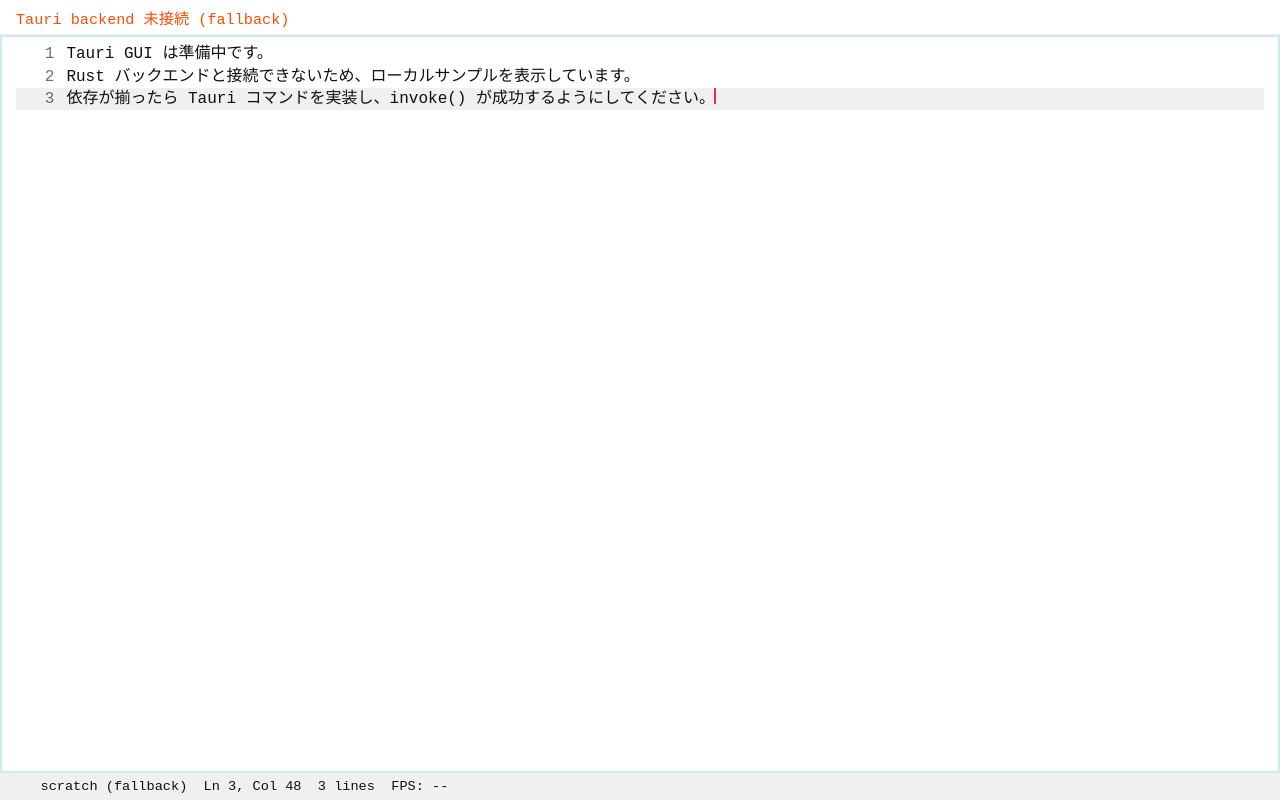
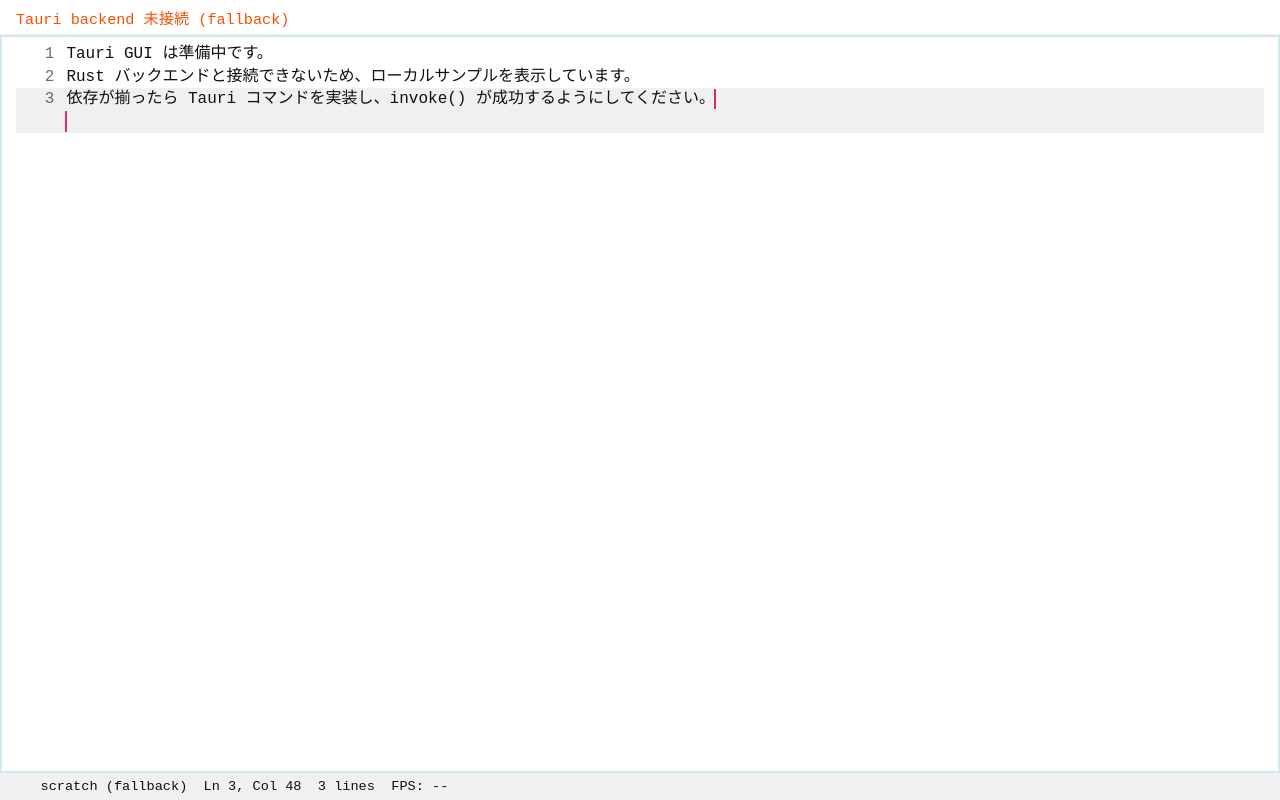
Before and after one commit to yuwki0131/altre, a React (Vite) app in the folder frontend/react/: page / in a window 1280 px wide. Built offline with nearby package versions, Linux system fonts and the light colour scheme.

Commit message:
fix cursor bugs (#24)
* fix cursor hight

* fix cursor hiding character

* fix cursor in last line

```diff
--- a/frontend/react/src/App.tsx
+++ b/frontend/react/src/App.tsx
@@ -13,7 +13,7 @@
   const editorRef = useRef<HTMLDivElement>(null);
   const activeLineRef = useRef<HTMLSpanElement | null>(null);
   const firstVisibleLineRef = useRef<HTMLSpanElement | null>(null);
-  const previousCursorLineRef = useRef<number>(0);
+  const previousDisplayIndexRef = useRef<number>(0);
   const previousTopLineRef = useRef<number>(0);
 
   useEffect(() => {
@@ -69,15 +69,16 @@
 
     const measure = () => {
       const rect = el.getBoundingClientRect();
+      const style = getComputedStyle(el);
       // 1行の高さを測定
       const probe = document.createElement('span');
       probe.textContent = 'A';
       probe.style.visibility = 'hidden';
       probe.style.position = 'absolute';
       probe.style.whiteSpace = 'pre';
-      probe.style.lineHeight = getComputedStyle(el).lineHeight;
-      probe.style.fontFamily = getComputedStyle(el).fontFamily;
-      probe.style.fontSize = getComputedStyle(el).fontSize;
+      probe.style.lineHeight = style.lineHeight;
+      probe.style.fontFamily = style.fontFamily;
+      probe.style.fontSize = style.fontSize;
       el.appendChild(probe);
       const lineH = probe.getBoundingClientRect().height || 16;
       // 1桁の幅（近似値）
@@ -85,8 +86,16 @@
       const chW = probe.getBoundingClientRect().width || 8;
       el.removeChild(probe);
 
-      const rows = Math.max(1, Math.floor(rect.height / Math.max(1, lineH)));
-      const cols = Math.max(8, Math.floor(rect.width / Math.max(1, chW)));
+      // WebView での端数発生により最終行が見切れないよう、
+      // 計測値は切り上げ、行数・列数は安全側（過小見積もり）で算出
+      const lineHPx = Math.max(1, Math.ceil(lineH));
+      const chWPx = Math.max(1, Math.ceil(chW));
+      const paddingV = (parseFloat(style.paddingTop || '0') || 0) + (parseFloat(style.paddingBottom || '0') || 0);
+      const paddingH = (parseFloat(style.paddingLeft || '0') || 0) + (parseFloat(style.paddingRight || '0') || 0);
+      const contentH = Math.max(0, rect.height - paddingV - 1); // 1px 安全マージン
+      const contentW = Math.max(0, rect.width - paddingH - 1);
+      const rows = Math.max(1, Math.floor(contentH / lineHPx));
+      const cols = Math.max(8, Math.floor(contentW / chWPx));
 
       setMeasuredRows(rows);
       setMeasuredCols(cols);
@@ -102,10 +111,31 @@
   }, [editorRef]);
 
   const viewportHeight = Math.max(1, measuredRows);
+  // 表示上のカーソル行インデックス（EOF+1 を仮想行として扱う）
+  const displayCursorIndex = useMemo(() => {
+    if (bufferLines.length === 0) return 0;
+    const lastIdx = Math.max(0, bufferLines.length - 1);
+    const lastLen = bufferLines[lastIdx]?.length ?? 0;
+    const isAtVirtualEOF = cursorLine === lastIdx && cursorColumn >= lastLen && bufferLines[lastIdx] !== '';
+    return isAtVirtualEOF ? bufferLines.length : cursorLine;
+  }, [bufferLines, cursorLine, cursorColumn]);
+
   const visibleStart = useMemo(() => {
-    const maxStart = Math.max(0, bufferLines.length - viewportHeight);
-    return Math.min(Math.max(0, topLine), maxStart);
-  }, [bufferLines.length, topLine, viewportHeight]);
+    // 末尾に 1 行ぶんの余白（仮想行）を加味してスクロール可能範囲を計算
+    const totalWithPadding = Math.max(1, bufferLines.length + 1);
+    const maxStart = Math.max(0, totalWithPadding - viewportHeight);
+    let start = Math.min(Math.max(0, topLine), maxStart);
+
+    // カーソル表示行が確実に見えるように start を補正
+    const lastVisible = start + viewportHeight - 1;
+    if (displayCursorIndex < start) {
+      start = displayCursorIndex;
+    } else if (displayCursorIndex > lastVisible) {
+      start = Math.min(maxStart, displayCursorIndex - (viewportHeight - 1));
+    }
+
+    return Math.min(maxStart, Math.max(0, start));
+  }, [bufferLines, topLine, viewportHeight, displayCursorIndex]);
   const visibleLines = useMemo(() => {
     const result: Array<{ content: string; index: number | null }> = [];
     for (let offset = 0; offset < viewportHeight; offset += 1) {
@@ -277,24 +307,25 @@
 
   useEffect(() => {
     if (!activeLineRef.current) {
-      previousCursorLineRef.current = cursorLine;
+      previousDisplayIndexRef.current = displayCursorIndex;
       return;
     }
 
-    const previousLine = previousCursorLineRef.current;
-    const delta = cursorLine - previousLine;
+    const prev = previousDisplayIndexRef.current;
+    const delta = displayCursorIndex - prev;
 
+    // 大きく下方向へ移動（M-> など）した場合は末尾に合わせてスクロール
     let block: ScrollLogicalPosition = 'nearest';
-    if (delta > 1) {
+    if (delta >= 1) {
       block = 'end';
-    } else if (delta < -1) {
+    } else if (delta <= -1) {
       block = 'start';
     }
 
     activeLineRef.current.scrollIntoView({ block, inline: 'nearest' });
 
-    previousCursorLineRef.current = cursorLine;
-  }, [cursorLine, cursorColumn, bufferLineCount]);
+    previousDisplayIndexRef.current = displayCursorIndex;
+  }, [displayCursorIndex, bufferLineCount]);
 
   activeLineRef.current = null;
   firstVisibleLineRef.current = null;
@@ -335,14 +366,28 @@
             visibleLines.map((line, index) => {
               const actualIndex = line.index;
               const key = actualIndex ?? `placeholder-${visibleStart + index}`;
-              const isActive = actualIndex !== null && actualIndex === cursorLine;
-              const lineNumberText = formatLineNumber(actualIndex);
+              const displayIndex = visibleStart + index;
+              // 実在行: インデックス一致でアクティブ
+              const isRealActive = actualIndex !== null && actualIndex === cursorLine;
+              // 仮想行: 最終行の末尾（改行なしEOF）にカーソルがある場合に表示
+              const lastIdx = Math.max(0, bufferLines.length - 1);
+              const lastLen = bufferLines.length > 0 ? bufferLines[lastIdx].length : 0;
+              const isAtVirtualEOF =
+                bufferLines.length > 0 && cursorLine === lastIdx && cursorColumn >= lastLen && bufferLines[lastIdx] !== '';
+              const isEmptyBufferPhantom = bufferLines.length === 0 && cursorLine === 0 && displayIndex === 0;
+              const isPhantomActive =
+                actualIndex === null && (isAtVirtualEOF || isEmptyBufferPhantom) && displayIndex === bufferLines.length;
+              const isActive = isRealActive || isPhantomActive;
+              const isPhantomLine = actualIndex === null;
+              const lineNumberText = isPhantomLine ? '' : formatLineNumber(actualIndex);
 
               const content = line.content;
               const safeColumn = Math.min(cursorColumn, content.length);
               const before = content.slice(0, safeColumn);
-              const cursorChar = content.charAt(safeColumn) || '\u00a0';
-              const after = content.slice(cursorChar === '\u00a0' ? safeColumn : safeColumn + 1);
+              // カーソル位置の文字を消さずに表示するため、
+              // カーソルスパン自体には文字を入れず、
+              // 残りのテキストはカーソル位置からそのまま描画する
+              const after = content.slice(safeColumn);
 
               if (!isActive) {
                 return (
@@ -356,7 +401,7 @@
                     }}
                   >
                     <span
-                      className="editor-surface__gutter"
+                      className={`editor-surface__gutter ${isPhantomLine ? 'editor-surface__gutter--phantom' : ''}`}
                       style={{ width: lineNumberWidth }}
                     >
                       {lineNumberText}
@@ -378,14 +423,14 @@
                   }}
                 >
                   <span
-                    className="editor-surface__gutter"
+                    className={`editor-surface__gutter ${isPhantomLine ? 'editor-surface__gutter--phantom' : ''}`}
                     style={{ width: lineNumberWidth }}
                   >
                     {lineNumberText}
                   </span>
                   <span>{before}</span>
-                  <span className="editor-surface__cursor">{cursorChar}</span>
-                  <span>{after}</span>
+                  <span className="editor-surface__cursor" aria-hidden="true"></span>
+                  <span>{after || ''}</span>
                 </span>
               );
             })
--- a/frontend/react/src/styles/app.css
+++ b/frontend/react/src/styles/app.css
@@ -1,6 +1,10 @@
 :root {
   color-scheme: light;
   font-family: "JetBrains Mono", "Fira Code", "Source Code Pro", monospace;
+  /* 行高（em倍率）を変数化: カーソル高さ計算などに利用 */
+  --altre-line-height: 1.4;
+  /* カーソル縦棒の上下余白(px)。フォントメトリクス差の吸収用 */
+  --altre-caret-vertical-inset: 1px;
   --altre-app-background: #ffffff;
   --altre-app-foreground: #101010;
   --altre-focus-ring: #0997b633;
@@ -41,11 +45,17 @@
 .editor-surface__buffer {
   flex: 1;
   padding: 0.5rem 1rem;
+  /* ステータスバーに被らないよう下側に追加の余白を確保 */
+  padding-bottom: calc(0.5rem + var(--altre-line-height-em));
   overflow: auto;
   outline: none;
   white-space: pre;
   tab-size: 4;
-  line-height: 1.4;
+  line-height: var(--altre-line-height);
+  /* 1 行分の px を em から計算して下位要素で使い回す */
+  --altre-line-height-em: calc(var(--altre-line-height) * 1em);
+  /* scrollIntoView の終端位置に余裕を持たせる（末尾見切れ防止） */
+  scroll-padding-bottom: var(--altre-line-height-em);
 }
 
 .editor-surface__buffer:focus {
@@ -55,6 +65,8 @@
 .editor-surface__line {
   display: flex;
   align-items: baseline;
+  /* テキストが空でも行の高さを一定に保つ */
+  min-height: var(--altre-line-height-em);
 }
 
 .editor-surface__line--active {
@@ -70,11 +82,17 @@
   user-select: none;
 }
 
+/* 仮想行（EOF+1）では行番号を非表示（スペースは確保） */
+.editor-surface__gutter--phantom {
+  color: transparent;
+}
+
 .editor-surface__cursor {
   position: relative;
   display: inline-block;
   width: 0;
-  height: 1em;
+  /* 行ボックスの高さに自動で一致させる */
+  align-self: stretch;
   overflow: visible;
   background: none;
   color: transparent;
@@ -83,7 +101,8 @@
 .editor-surface__cursor::after {
   content: "";
   position: absolute;
-  inset: 0 auto 0 -1px;
+  /* カーソル縦棒を行ボックスよりわずかに短くする */
+  inset: var(--altre-caret-vertical-inset) auto var(--altre-caret-vertical-inset) -1px;
   width: 2px;
   background-color: var(--altre-cursor-background);
   animation: altre-cursor-blink 1s steps(2, start) infinite;
```
